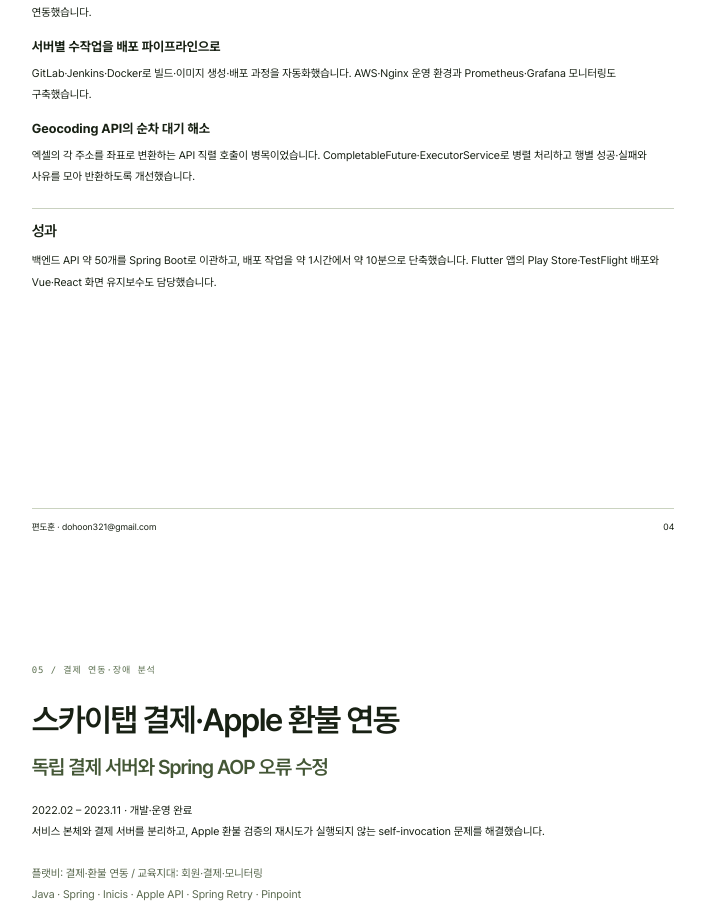
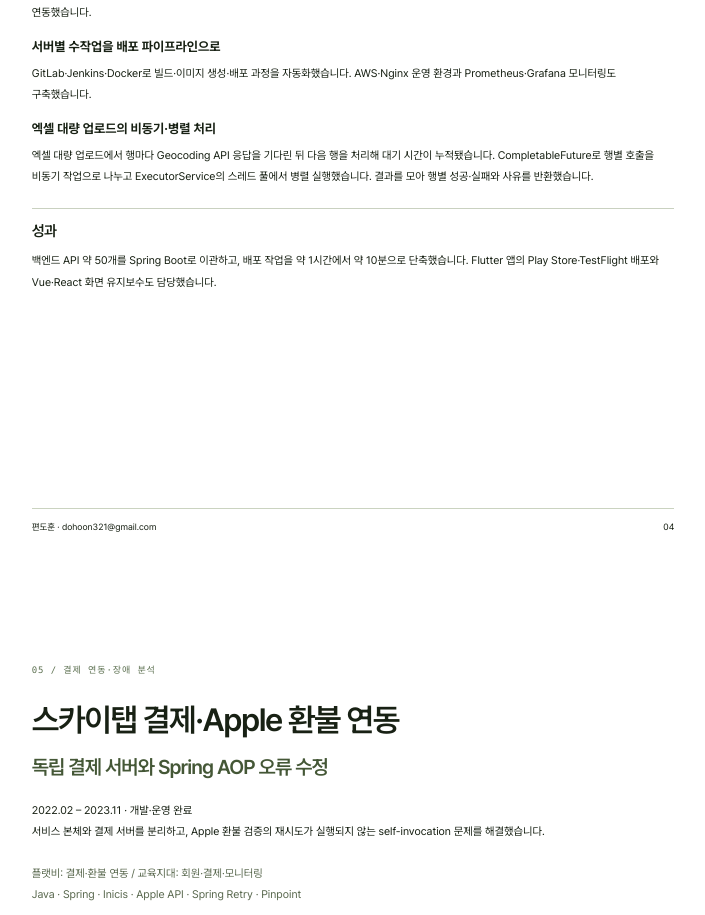
Before and after one commit to bigbulgogiburger/portf, a Next.js app: page /print in a window 1280 px wide. Shown: the part 5025-5940 px from the top of the page, without its empty margins (287-992 px from the left). Built offline with nearby package versions, Linux system fonts and the light colour scheme; no server answers.

Commit message:
Polish PDF narrative and clarify bulk Excel async processing

```diff
--- a/src/data/portfolio.ts
+++ b/src/data/portfolio.ts
@@ -75,7 +75,7 @@ export const projects: Project[] = [
     decisions: [
       { title: "React 화면을 유지하며 백엔드 이관", body: "Next.js 백엔드 API 약 50개를 Spring Boot로 이관했습니다. MongoDB 데이터를 MySQL·JPA 구조로 재설계하고 기존 React 화면과 연동했습니다." },
       { title: "서버별 수작업을 배포 파이프라인으로", body: "GitLab·Jenkins·Docker로 빌드·이미지 생성·배포 과정을 자동화했습니다. AWS·Nginx 운영 환경과 Prometheus·Grafana 모니터링도 구축했습니다." },
-      { title: "Geocoding API의 순차 대기 해소", body: "엑셀의 각 주소를 좌표로 변환하는 API 직렬 호출이 병목이었습니다. CompletableFuture·ExecutorService로 병렬 처리하고 행별 성공·실패와 사유를 모아 반환하도록 개선했습니다." },
+      { title: "엑셀 대량 업로드의 비동기·병렬 처리", body: "엑셀 대량 업로드에서 행마다 Geocoding API 응답을 기다린 뒤 다음 행을 처리해 대기 시간이 누적됐습니다. CompletableFuture로 행별 호출을 비동기 작업으로 나누고 ExecutorService의 스레드 풀에서 병렬 실행했습니다. 결과를 모아 행별 성공·실패와 사유를 반환했습니다." },
     ],
     outcome: "백엔드 API 약 50개를 Spring Boot로 이관하고, 배포 작업을 약 1시간에서 약 10분으로 단축했습니다. Flutter 앱의 Play Store·TestFlight 배포와 Vue·React 화면 유지보수도 담당했습니다.",
     flow: ["GitLab", "Jenkins 빌드", "Docker 이미지", "배포·모니터링"],
```
Also changed, not shown: 1 other file (tests, documents, lock files or other folders).
